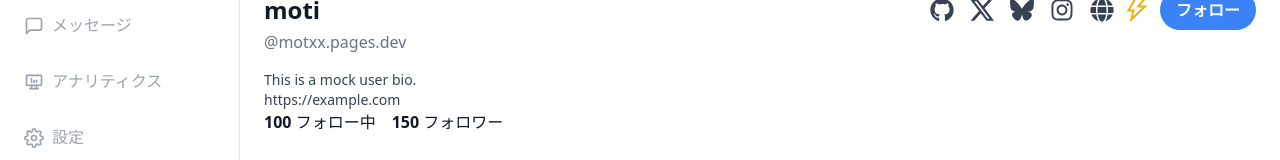
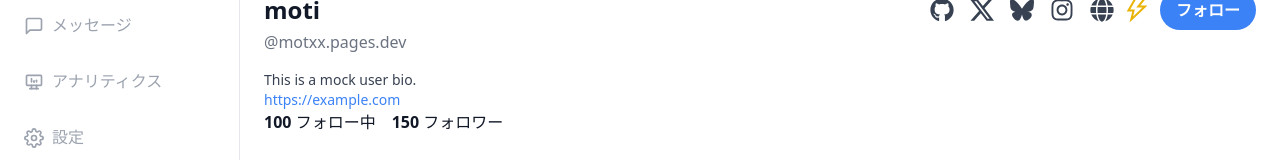
Before and after one commit to motxx/nostr-webclient, a React (Create React App) app: page /user/1 in a window 1280 px wide. Shown: the part 306-466 px from the top of the page. Built offline with nearby package versions, Linux system fonts and the light colour scheme; a web font is replaced by a local one.

Commit message:
feat(common): update text converter links

```diff
--- /dev/null
+++ b/src/components/common/ExternalLink.tsx
@@ -0,0 +1,24 @@
+interface ExternalLinkProps {
+  href: string
+  children: React.ReactNode
+}
+
+const ExternalLink: React.FC<ExternalLinkProps> = ({
+  href,
+  children,
+  ...rest
+}) => {
+  return (
+    <a
+      href={href}
+      {...rest}
+      className="hover:underline text-blue-500"
+      target="_blank"
+      rel="noreferrer"
+    >
+      {children}
+    </a>
+  )
+}
+
+export default ExternalLink
--- a/src/components/common/DefaultLink.tsx
+++ b/src/components/common/RouterLink.tsx
@@ -1,11 +1,11 @@
 import { Link } from 'react-router-dom'
 
-interface DefaultLinkProps {
+interface RouterLinkProps {
   to: string
   children: React.ReactNode
 }
 
-const DefaultLink: React.FC<DefaultLinkProps> = ({ to, children, ...rest }) => {
+const RouterLink: React.FC<RouterLinkProps> = ({ to, children, ...rest }) => {
   return (
     <Link to={to} {...rest} className="hover:underline text-blue-500">
       {children}
@@ -13,4 +13,4 @@ const DefaultLink: React.FC<DefaultLinkProps> = ({ to, children, ...rest }) => {
   )
 }
 
-export default DefaultLink
+export default RouterLink
--- a/src/components/common/TextConverter.tsx
+++ b/src/components/common/TextConverter.tsx
@@ -7,7 +7,13 @@ const newlineToBr = (text: string): string => text.split('\n').join('<br />')
 const hashtagToLink = (text: string): string =>
   text.replace(
     /#([^ #@<>${}/\\\n]+)/g,
-    (match, p1) => `<DefaultLink to='/hashtag/${p1}'>#${p1}</DefaultLink>`
+    (match, p1) => `<RouterLink to='/hashtag/${p1}'>#${p1}</RouterLink>`
+  )
+
+const atagToHyperLink = (text: string): string =>
+  text.replace(
+    /(https?:\/\/(?:www\.)?[-a-zA-Z0-9@:%._\+~#=]{1,256}\.[a-zA-Z0-9()]{1,6}\b(?:[-a-zA-Z0-9()@:%_\+.~#?&\/=]*))/g,
+    (match, p1) => `<ExternalLink href='${p1}'>${p1}</ExternalLink>`
   )
 
 const applyTransformations = (
@@ -26,7 +32,7 @@ interface TextConverterProps {
 
 export const TextConverter: React.FC<TextConverterProps> = ({ text }) => {
   const sanitizedHTML = DOMPurify.sanitize(text)
-  const transformations = [newlineToBr, hashtagToLink]
+  const transformations = [newlineToBr, atagToHyperLink, hashtagToLink]
   const transformedText = applyTransformations(sanitizedHTML, transformations)
   return <UnsafeReactComponent jsxString={transformedText} />
 }
--- a/src/components/common/UnsafeReactComponent.tsx
+++ b/src/components/common/UnsafeReactComponent.tsx
@@ -1,6 +1,7 @@
 import React from 'react'
 import parse, { DOMNode, domToReact, Element } from 'html-react-parser'
-import DefaultLink from './DefaultLink'
+import RouterLink from './RouterLink'
+import ExternalLink from './ExternalLink'
 
 interface UnsafeReactComponentProps {
   jsxString: string
@@ -12,14 +13,25 @@ const UnsafeReactComponent: React.FC<UnsafeReactComponentProps> = ({
   const options = {
     replace: (domNode: DOMNode) => {
       if (
-        (domNode as Element).name?.toLowerCase() === 'defaultlink' &&
+        (domNode as Element).name?.toLowerCase() === 'routerlink' &&
         (domNode as Element).attribs?.to
       ) {
         const { to, ...rest } = (domNode as Element).attribs
         return (
-          <DefaultLink to={to}>
+          <RouterLink to={to}>
             {domToReact((domNode as Element).children as DOMNode[])}
-          </DefaultLink>
+          </RouterLink>
+        )
+      }
+      if (
+        (domNode as Element).name?.toLowerCase() === 'externallink' &&
+        (domNode as Element).attribs?.href
+      ) {
+        const { href, ...rest } = (domNode as Element).attribs
+        return (
+          <ExternalLink href={href}>
+            {domToReact((domNode as Element).children as DOMNode[])}
+          </ExternalLink>
         )
       }
     },
```
